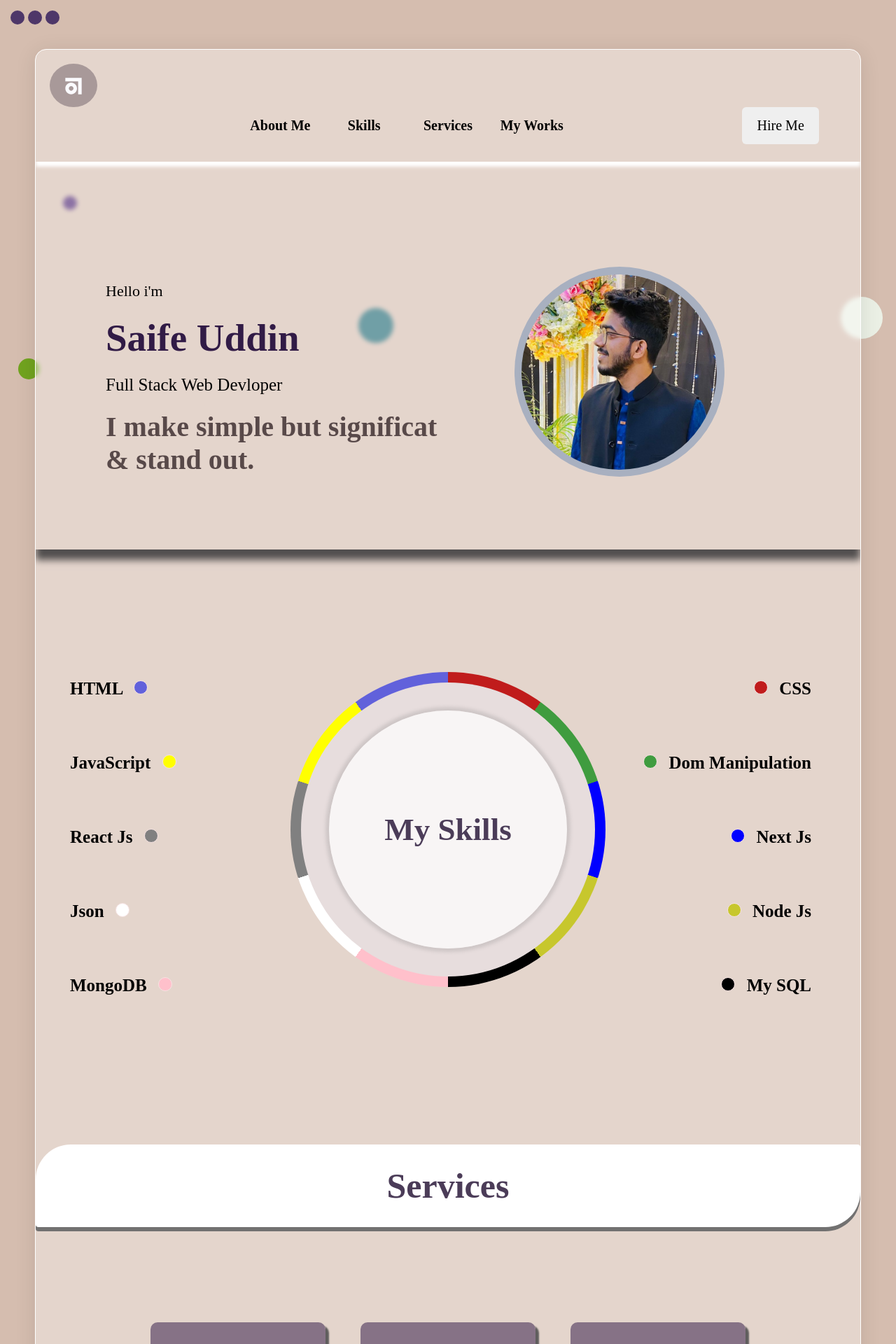
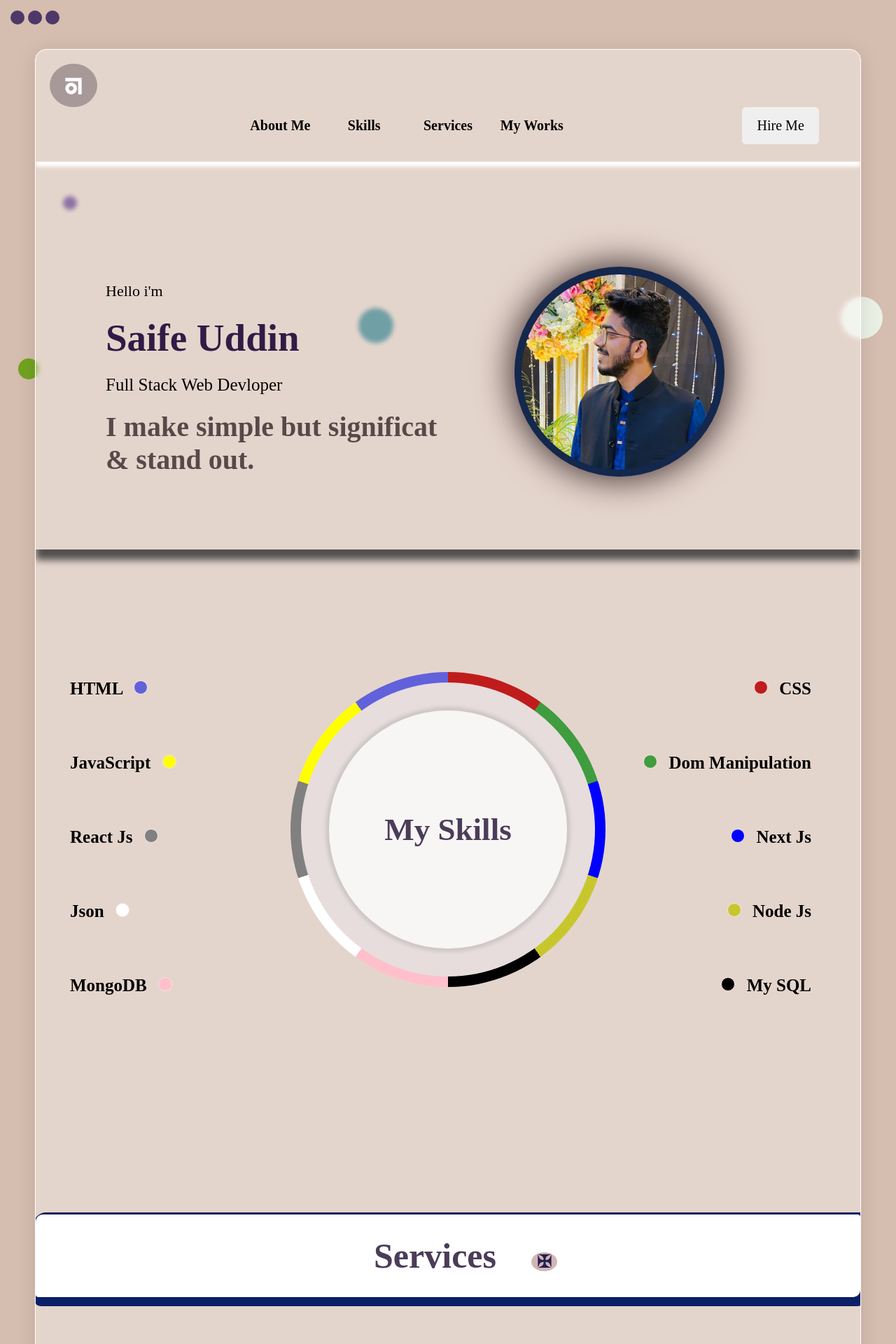
Before and after one commit to saifeuddin/Portfo, a Next.js app: page / in a window 1280 px wide. Shown: the top 1920 px of the page at 70% size. Built offline with nearby package versions, Linux system fonts and the light colour scheme; a web font is replaced by a local one.

Commit message:
animations

```diff
--- a/Components/Skills.jsx
+++ b/Components/Skills.jsx
@@ -110,7 +110,7 @@ const Skills = () => {
                                         <div className={style.bg}>
                                             <div className={style.outer}>
                                                 <div className={style.inner}>
-                                                    0%
+                                                    100%
                                                 </div>
                                             </div>
                                         </div>
--- a/styles/Home.module.css
+++ b/styles/Home.module.css
@@ -3,6 +3,16 @@
     background-color: var(--main-bg-color);
     width: 100%;
     overflow-x: hidden;
+    opacity: 0;
+
+    animation: op 3s linear forwards;
+}
+
+
+@keyframes op {
+    100% {
+        opacity: 1;
+    }
 }
 
 .container > div:first-child {
--- a/styles/M_Skills.module.css
+++ b/styles/M_Skills.module.css
@@ -10,11 +10,10 @@
 
     .M_Skills {
         display: block;
-        /* border: 1px solid #000; */
     }
 
     .M_Skills_container {
-        /* border: 1px solid #000; */
+        padding: 0;
     }
 
     .M_Skills_container
@@ -25,16 +24,17 @@
         text-indent: 50px;
 
         margin: 150px 0 100px 0;
-        box-shadow: 05px 05px 0px 8px rgb(34, 50, 107);
         font-size: 30px;
         padding: 20px 0;
+        box-shadow: 05px 05px 0px 8px rgb(34, 50, 107);
+        background-color: white;
     }
 
     .mtitle::after {
         /* content: '\2605'; */
         content: '\2720';
         color: rgb(35, 30, 80);
-        margin-left: 50px;
+        margin-left: 200px;
         font-size: 25px;
         background-color: rgb(211, 181, 181);
         border-radius: 100%;
@@ -52,19 +52,19 @@
 
 
     .ss {
+        width: 100%;
         display: flex;
         align-items: center;
-        width: 100%;
         margin-bottom: 40px;
     }
 
 
-    .ss div:first-of-type {
+    .ss > div:first-of-type {
         width: 35%;
     }
 
-    .ss div:first-of-type img {
-        width: 70%;
+    .ss > div:first-of-type img {
+        width: 50%;
         margin: 0 auto;
         display: block;
         object-fit: cover;
@@ -72,11 +72,10 @@
 
 
 
-    .ss div:last-of-type {
+    .ss > div:last-of-type {
         width: 60%;
         text-align: center;
         font-size: 30px;
-        transform: rotate(-1deg);
 
         display: flex;
         justify-content: space-evenly;
@@ -84,7 +83,6 @@
 
 
     .progress {
-
-        background-color: rgb(89, 31, 143);
+        border: 1px solid #000;
     }
 }
--- a/styles/Profile.module.css
+++ b/styles/Profile.module.css
@@ -58,6 +58,7 @@
 
 .profile_pic {
     flex: 1;
+
 }
 .pic {
     width: 300px;
@@ -69,8 +70,22 @@
     display: flex;
     justify-content: center;
     align-items: center;
-    background-color: rgb(168, 176, 192);
+    background-color: rgb(20, 39, 77);
+
+    animation: shdow 2s linear .5s forwards;
 }
+@keyframes shdow {
+    0% {
+        box-shadow: 0px 0px 50px 1820px rgb(0, 0, 0);
+    }
+    70% {
+        box-shadow: 0px 0px 50px 1820px rgb(245, 238, 238);
+    }
+    100% {
+        box-shadow: 0px 0px 50px 5px rgb(66, 48, 48);
+    }
+}
+
 .pic img {
     border-radius: 100%;
     width: 93%;
--- a/styles/Services.module.css
+++ b/styles/Services.module.css
@@ -33,17 +33,28 @@
 
 
 .title {
-    color: rgb(75, 60, 88);
-    border-radius: 50px 4px;
-    background-color: rgb(255, 255, 255);
-    font-weight: bold;
     text-align: center;
     font-size: 50px;
-    margin: 50px 0 100px 0;
     padding: 30px 0;
-    box-shadow: 0px 6px 0px 0px rgb(114, 113, 113);
+    margin: 150px 0 100px 0;
+
+    font-weight: bold;
+    text-indent: 50px;
+
+    border-radius: 10px 4px;
+    color: rgb(75, 60, 88);
+    background-color: rgb(255, 255, 255);
+    box-shadow: 05px 05px 0px 8px rgb(11, 31, 104);
 }
-
+.title::after {
+    content: '\2720';
+    color: rgb(35, 30, 80);
+    margin-left: 50px;
+    font-size: 25px;
+    background-color: rgb(211, 181, 181);
+    border-radius: 100%;
+    padding-inline: 8px;
+}
 
 
 
@@ -99,7 +110,6 @@
 @media screen and (max-width: 992px) {
 
     .title {
-        border-radius: 30px 4px;
         font-size: 35px;
         margin: 0px 0 50px 0;
         padding: 25px 0;
--- a/styles/Works.module.css
+++ b/styles/Works.module.css
@@ -33,16 +33,27 @@
 
 
 .title {
-    color: rgb(75, 60, 88);
-    border-radius: 30px 4px;
-    background-color: rgb(255, 255, 255);
-    font-weight: bold;
     text-align: center;
     font-size: 50px;
+    padding: 30px 0;
+    margin: 150px 0 100px 0;
 
-    padding: 30px 0;
-    margin: 50px 0 100px 0;
-    box-shadow: 0px 7px 0px 0px rgb(114, 113, 113);
+    font-weight: bold;
+    text-indent: 50px;
+
+    border-radius: 10px 4px;
+    color: rgb(75, 60, 88);
+    background-color: rgb(255, 255, 255);
+    box-shadow: 05px 05px 0px 8px rgb(11, 31, 104);
+}
+.title::after {
+    content: '\2720';
+    color: rgb(35, 30, 80);
+    margin-left: 50px;
+    font-size: 25px;
+    background-color: rgb(211, 181, 181);
+    border-radius: 100%;
+    padding-inline: 8px;
 }
 
 
@@ -135,7 +146,6 @@
 @media screen and (max-width: 992px) {
 
     .title {
-        border-radius: 30px 4px;
         font-size: 35px;
         margin: 0px 0 50px 0;
         padding: 25px 0;
@@ -185,13 +195,4 @@
         padding: 20px 0;
     }
 
-    .title::after {
-        content: '\2720';
-        color: rgb(35, 30, 80);
-        margin-left: 50px;
-        font-size: 25px;
-        background-color: rgb(211, 181, 181);
-        border-radius: 100%;
-        padding-inline: 8px;
-    }
 }
```
